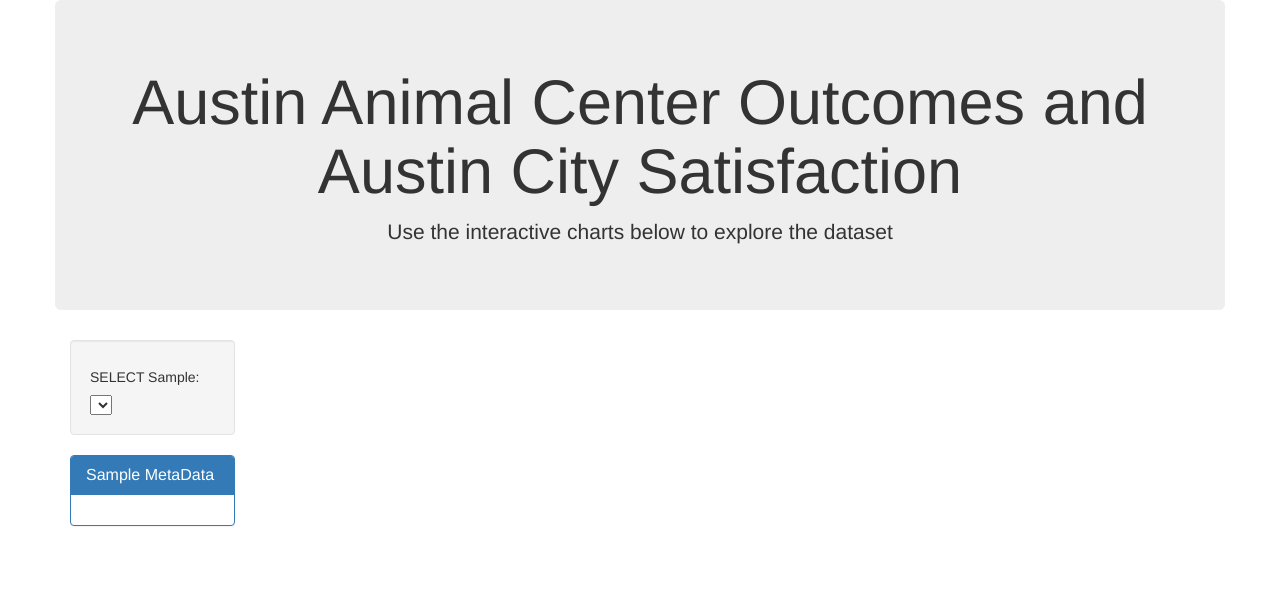
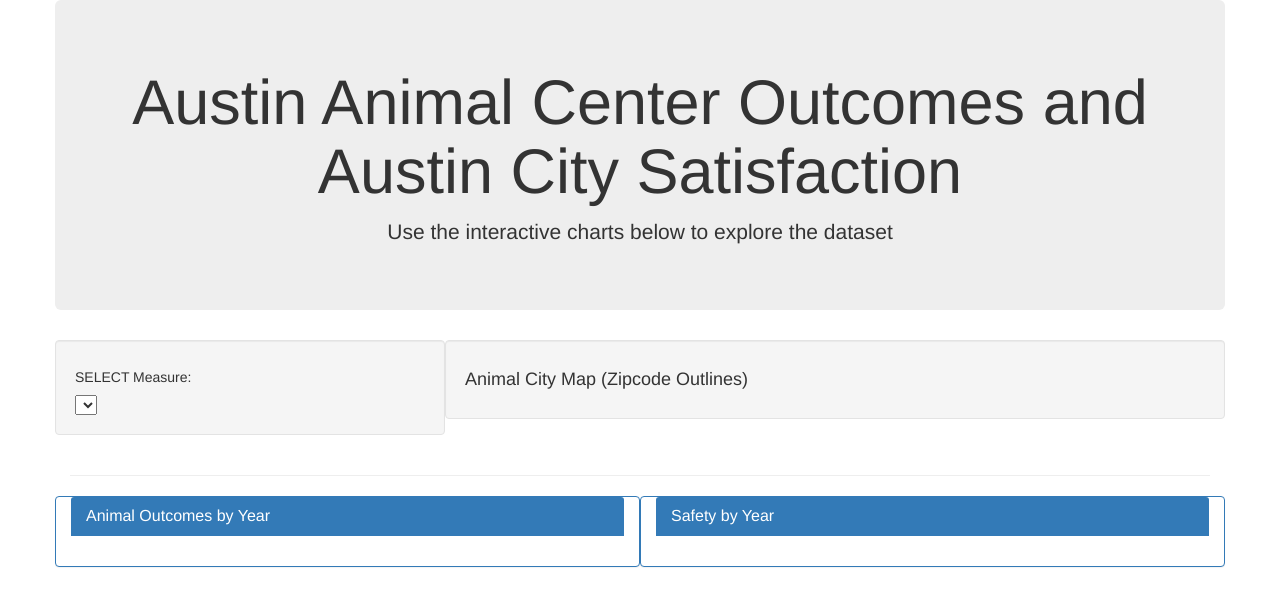
Before and after one commit to Kerrykova/AAC-Outcomes-and-City-Satisfaction, a Flask app: page / in a window 1280 px wide. Shown: the top 606 px of the page. Run offline with Flask 2, Linux system fonts and the light colour scheme; lists and menus that the app fills with data are empty; some libraries are stand-ins or nearby versions.

Commit message:
BootStrap HTML

```diff
--- a/project2/static/js/app.js
+++ b/project2/static/js/app.js
@@ -3,41 +3,82 @@
 //   // @TODO: Complete the following function that builds the metadata panel
 
 //   // Use `d3.json` to fetch the metadata for a sample
-//   var metadata;
+  var satisfactiondata;
 //   var panel;
 
-//   d3.json(`/metadata/${sample}`).then(function(response){
+  // d3.json(`/satisfactiondata`).then(function(response){
 
-//     metasample = response;
-//     // Use d3 to select the panel with id of `#sample-metadata`
-//     panel = d3.select("#sample-metadata");
-//     // Use `.html("") to clear any existing metadata
-//     d3.select("#sample-metadata").html("");
-//     // Use `Object.entries` to add each key and value pair to the panel
-//     // Hint: Inside the loop, you will need to use d3 to append new
-//     // tags for each key-value in the metadata.
-//     Object.entries(metasample).forEach(([key, value]) => {
-//         var cell = panel.append("div");
-//         cell.text(`${key}: ${value}`);
-//     });
+  //   satisfactionsample = response;
+  //   // Use d3 to select the panel with id of `#sample-metadata`
+  //   panel = d3.select("#sample-metadata");
+  //   // Use `.html("") to clear any existing metadata
+  //   d3.select("#sample-metadata").html("");
+  //   // Use `Object.entries` to add each key and value pair to the panel
+  //   // Hint: Inside the loop, you will need to use d3 to append new
+  //   // tags for each key-value in the metadata.
+  //   Object.entries(metasample).forEach(([key, value]) => {
+  //       var cell = panel.append("div");
+  //       cell.text(`${key}: ${value}`);
+  //   });
 //     // BONUS: Build the Gauge Chart
 //     // buildGauge(data.WFREQ);
 //   });
 // }
 
-// function buildCharts(sample) {
-//   var sampleData;
-//   var sample = 940
-//   // @TODO: Use `d3.json` to fetch the sample data for the plots
-//   d3.json(`/samples/${sample}`).then(function(response){
-//     // @TODO: Build a Bubble Chart using the sample data
-//     sampleData = response;
-//     // @TODO: Build a Pie Chart
-//     // HINT: You will need to use slice() to grab the top 10 sample_values,
-//     // otu_ids, and labels (10 each).
-//     var sample = sampleData.sample_values;
-//     var otu = sampleData.otu_ids;
-//     var labels = sampleData.otu_labels;
+function buildCharts(sample) {
+  var sampleData;
+  var sample = 940
+  // @TODO: Use `d3.json` to fetch the sample data for the plots
+  d3.json(`/satisfactiondata`).then(function(response){
+    // @TODO: Build a Bubble Chart using the sample data
+    satisfactionData = response;
+    // @TODO: Build a Pie Chart
+    // HINT: You will need to use slice() to grab the top 10 sample_values,
+    // otu_ids, and labels (10 each).
+    // var daySafe = satisfactionsData.safety_day;
+    // var nightSafe = satisfactionsData.safety_night;
+    // var parksSafe = satisfactionsData.safety_parks;
+
+    // SAFETY LINE CHART
+
+    var safety_day_line = {
+      x: [2015, 2016, 2017],
+      y: [],
+      type: 'scatter',
+      name: 'Day'
+    };
+
+    var safety_night_line = {
+      x: [2015, 2016, 2017],
+      y: [],
+      type: 'scatter',
+      name: 'Night'
+    };
+
+    var safety_parks_line = {
+      x: [2015, 2016, 2017],
+      y: [],
+      type: 'scatter',
+      name: 'Park'
+    };
+
+    var safety_data = [safety_day_line, safety_night_line, safety_parks_line];
+    var layout = {
+      title: 'Percent of Residents who Feel Safe by Year',
+      xaxis: {
+        title: 'Year',
+        // showgrid: false,
+        // zeroline: false
+      },
+      yaxis: {
+        title: 'Percent Satisfied',
+        range: [0, 100],
+        // showline: false
+      }
+    };
+
+    Plotly.newPlot('sample-safetydata', safety_data, layout);
+
 
 //     // PIE CHART
 
@@ -118,46 +159,6 @@
 // init();
 
 
-// SAFETY LINE CHART
-
-var safety_day = {
-  x: [2015, 2016, 2017],
-  y: [],
-  type: 'scatter',
-  name: 'Day'
-};
-
-var safety_night = {
-  x: [2015, 2016, 2017],
-  y: [],
-  type: 'scatter',
-  name: 'Night'
-};
-
-var safety_parks = {
-  x: [2015, 2016, 2017],
-  y: [],
-  type: 'scatter',
-  name: 'Park'
-};
-
-var safety_data = [safety_day, safety_night, safety_parks];
-var layout = {
-  title: 'Percent of Residents who Feel Safe by Year',
-  xaxis: {
-    title: 'Year',
-    // showgrid: false,
-    // zeroline: false
-  },
-  yaxis: {
-    title: 'Percent Satisfied',
-    range: [0, 100],
-    // showline: false
-  }
-};
-
-Plotly.newPlot('myDiv', safety_data, layout);
-
 
 // ANIMAL OUTCOME LINE CHART
 
@@ -205,3 +206,5 @@
 };
 
 Plotly.newPlot('myDiv', animal_outcome_data, layout);
+  });
+}
--- a/project2/templates/index.html
+++ b/project2/templates/index.html
@@ -19,37 +19,55 @@
       </div>
     </div>
     <div class="row">
-      <div class="col-md-2">
-        <div class="well">
-          <h5>SELECT Sample:</h5>
+        <div class="well col-md-4">
+          <h5>SELECT Measure:</h5>
           <select id="selDataset" onchange="optionChanged(this.value)"></select>
+          <div id="pie"></div>
         </div>
-        <div class="panel panel-primary">
-          <div class="panel-heading">
-            <h3 class="panel-title">Sample MetaData</h3>
-          </div>
-          <div id="sample-metadata" class="panel-body"></div>
+        <div class="well col-md-8">
+          <h4>Animal City Map (Zipcode Outlines)</h4>
+          <!-- <select id="selDataset" onchange="optionChanged(this.value)"></select> -->
+          <div id="graph"></div>
         </div>
       </div>
+      <div class="row"></div>
+        <hr>
+      <div class="row">
+        <div class="panel panel-primary col-md-6">
+          <div class="panel-heading">
+            <h3 class="panel-title">Animal Outcomes by Year</h3>
+          </div>
+          <div id="sample-animaldata" class="panel-body"></div>
+        </div>
+        <div class="panel panel-primary col-md-6">
+          <div class="panel-heading">
+            <h3 class="panel-title">Safety by Year</h3>
+          </div>
+          <div id="sample-safetydata" class="panel-body"></div>
+        </div></div>
+    </div>
+    <!-- <div class="row"></div>
       <div class="col-md-5">
         <div id="pie"></div>
-      </div>
-      <div class="col-md-5">
+      </div> -->
+      <!-- <div class="col-md-5">
         <div id="gauge"></div>
-      </div>
+      </div> -->
     </div>
   </div>
-  <div class="row">
+  <!-- <div class="row">
     <div class="col-md-12">
       <div id="bubble"></div>
     </div>
-  </div>
+  </div> -->
 
   <!-- <script src="https://cdn.plot.ly/plotly-1.31.2.min.js"></script> -->
   <script src="https://cdnjs.cloudflare.com/ajax/libs/d3/5.5.0/d3.js"></script>
   <script src="https://cdn.plot.ly/plotly-latest.min.js"></script>
-  <script src="{{ url_for('static', filename='js/app2.js') }}"></script>
-  <script src="{{ url_for('static', filename='js/app.js') }}"></script>
+  <!-- <script src="{{ url_for('static', filename='../static/js/app2.js') }}"></script>
+  <script src="{{ url_for('static', filename='../static/js/app.js') }}"></script> -->
+  <script type="text/javascript" src="../static/js/app.js"></script>
+  <script type="text/javascript" src="../static/js/app2.js"></script>
 
 </body>
 
```
Also changed, not shown: 1 other file.
